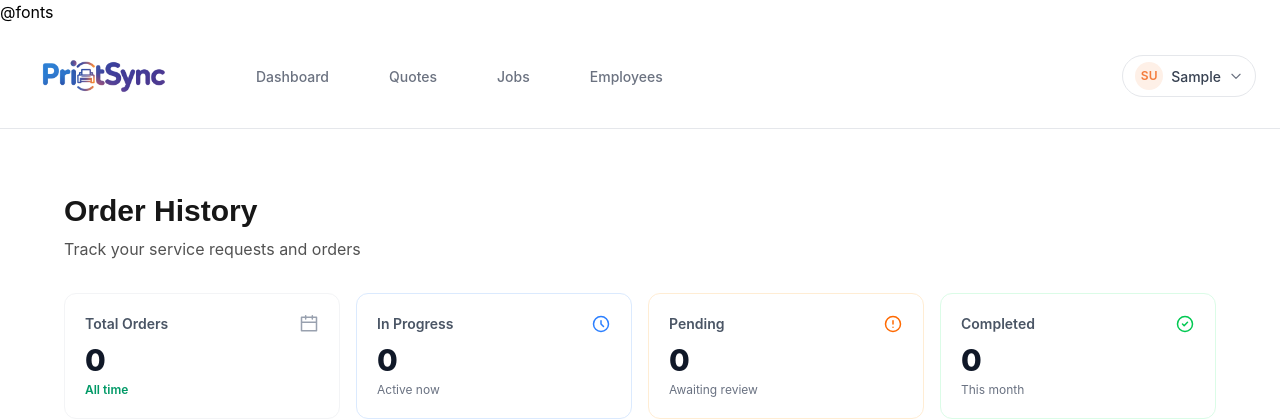
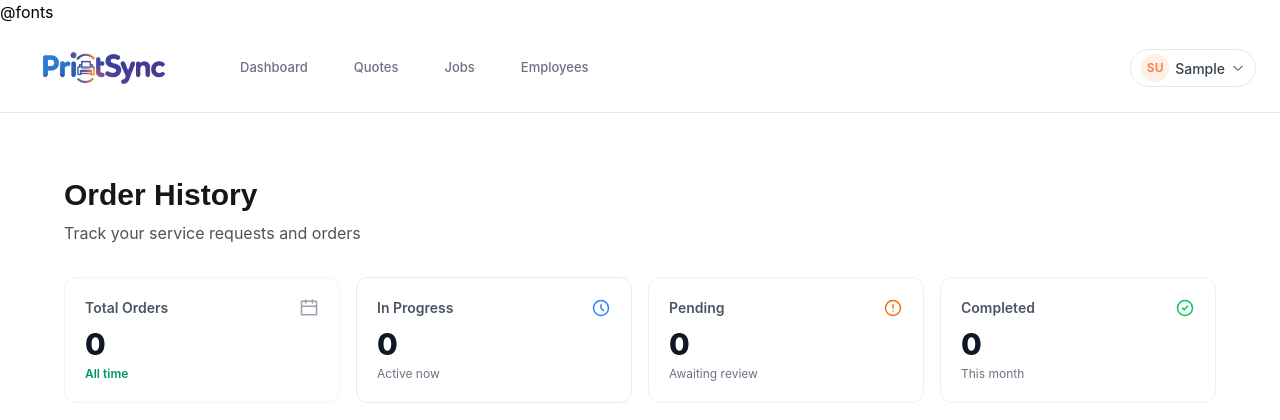
Before and after one commit to chivil2/PrintSync, a Laravel app: page /customer/orders in a window 1280 px wide. Shown: the top 420 px of the page. Run offline with Laravel 12, Linux system fonts and the light colour scheme; the visitor is signed in with stand-in values (Sample User, id 1); data that the repository does not hold is empty; style sheets or scripts are compiled from the project's sources; parts of the project's set-up code (start-up, migrations or seed data) failed here and were passed over; some libraries are stand-ins or nearby versions; some web fonts are replaced.

Commit message:
leaner navbar - tighter padding, smaller nav links, reduced gap

```diff
--- a/resources/views/partials/global-navbar.blade.php
+++ b/resources/views/partials/global-navbar.blade.php
@@ -8,8 +8,8 @@
     $colors = config('colors');
 @endphp
 
-<header class="sticky top-0 z-50 flex items-center justify-between border-b border-[#E5E7EB] bg-white px-6 py-3">
-    <div class="flex items-center gap-8">
+<header class="sticky top-0 z-50 flex items-center justify-between border-b border-[#E5E7EB] bg-white px-6 py-1">
+    <div class="flex items-center gap-6">
                 <a href="{{ route($logoRoute) }}" class="flex items-center gap-2">
                     <img src="{{ asset('images/logo.png') }}" alt="PrintSync" class="w-[160px] h-[80px] object-cover">
                 </a>
@@ -29,7 +29,7 @@
 
                         <a
                             href="{{ route($route) }}"
-                            class="flex items-center gap-2 rounded-full px-4 py-2 text-[14px] font-medium transition-colors {{ $isActive ? 'bg-[#FEF0E7] text-[#F47C3C]' : 'text-[#6B7280] hover:bg-[#F3F4F6] hover:text-[#374151]' }}"
+                            class="flex items-center gap-1.5 rounded-full px-2.5 py-1 text-[13px] font-medium transition-colors {{ $isActive ? 'bg-[#FEF0E7] text-[#F47C3C]' : 'text-[#6B7280] hover:bg-[#F3F4F6] hover:text-[#374151]' }}"
                         >
                             <i class="{{ $link['icon'] }} h-4 w-4"></i>
                             <span>{{ $link['label'] }}</span>
@@ -43,7 +43,7 @@
                     <div class="relative" x-data="{ open: false }" @click.outside="open = false">
                         <button
                             @click="open = !open"
-                            class="flex items-center gap-2 rounded-full border border-[#E5E7EB] px-3 py-1.5 transition-colors hover:border-[#D1D5DB] hover:bg-[#F9FAFB]"
+                            class="flex items-center gap-1.5 rounded-full border border-[#E5E7EB] px-2.5 py-1 transition-colors hover:border-[#D1D5DB] hover:bg-[#F9FAFB]"
                         >
                             <div class="flex h-7 w-7 items-center justify-center rounded-full bg-[#FEF0E7]">
                                 <span class="text-[12px] font-semibold text-[#F47C3C]">{{ substr(auth()->user()->first_name, 0, 1) }}{{ substr(auth()->user()->last_name, 0, 1) }}</span>
```
